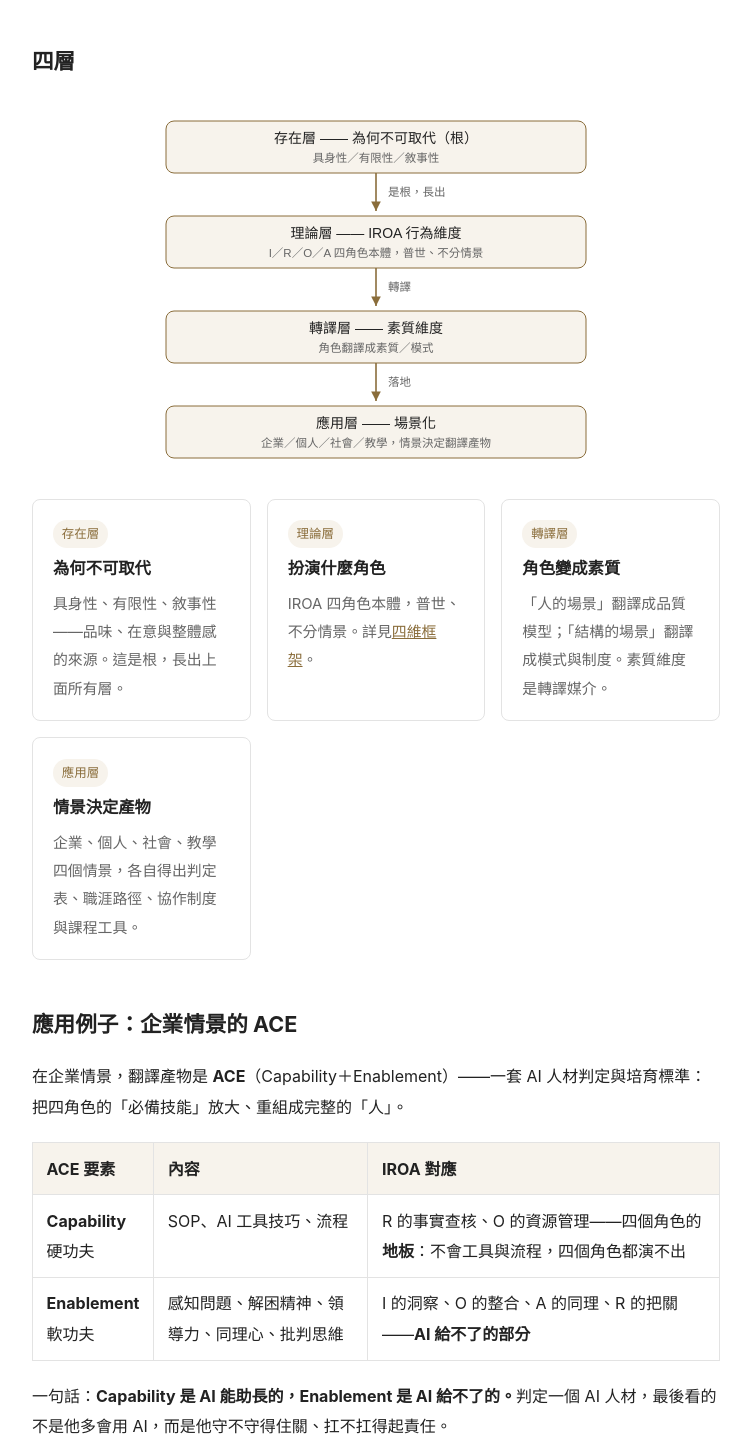
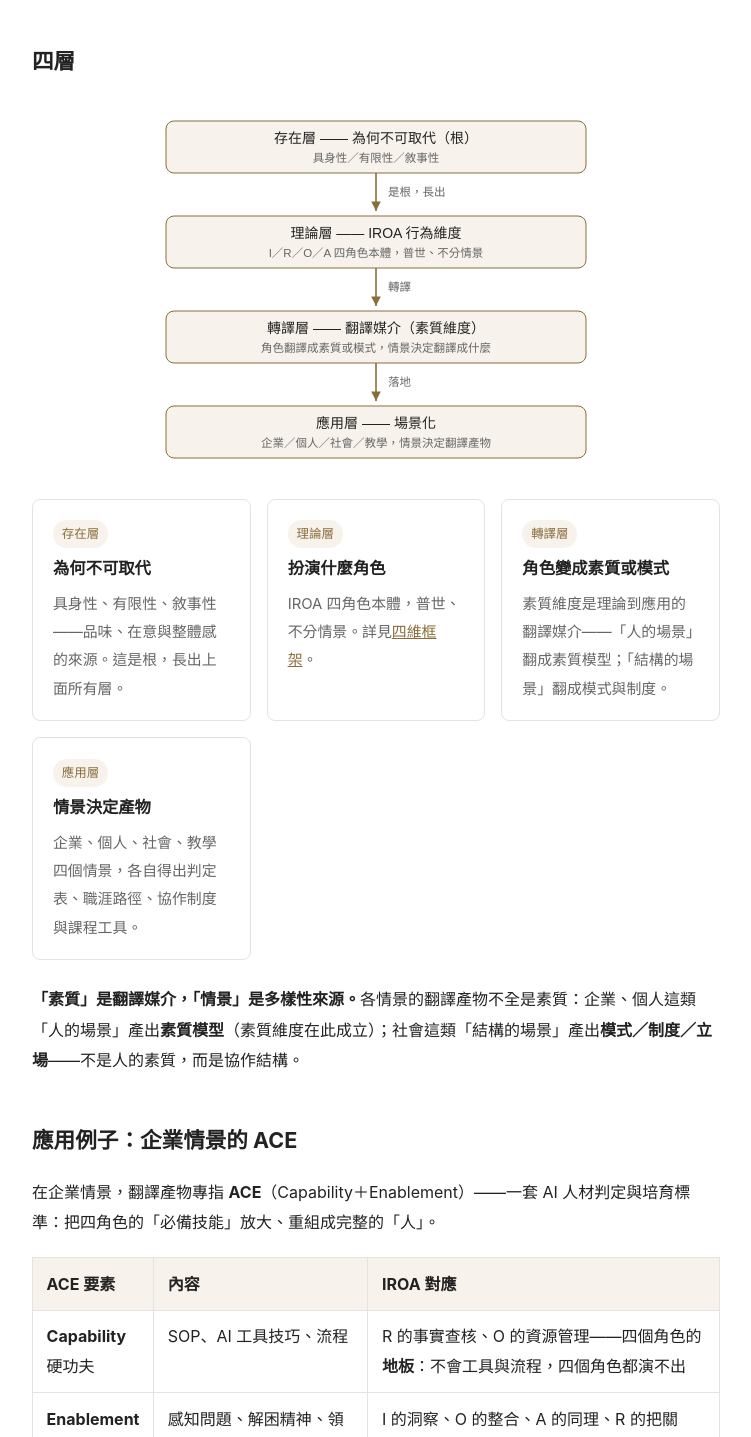
Before and after one commit to matthewkcmak/iroa, a plain HTML site: page architecture.html in a window 1280 px wide. Shown: the part 329-1766 px from the top of the page, without its empty margins (264-1015 px from the left). Drawn offline with Linux system fonts and the light colour scheme.

Commit message:
content: 四層架構頁拆開「翻譯媒介」與「翻譯產物」——素質維度在中、產物分流在情景後

```diff
--- a/architecture.html
+++ b/architecture.html
@@ -55,8 +55,8 @@
       <text x="260" y="127" font-size="14" fill="#222">理論層 —— IROA 行為維度</text>
       <text x="260" y="146" font-size="11.5" fill="#666">I／R／O／A 四角色本體，普世、不分情景</text>
       <rect x="50" y="200" width="420" height="52" rx="8" fill="#f7f3ec" stroke="#8a6d3b"></rect>
-      <text x="260" y="222" font-size="14" fill="#222">轉譯層 —— 素質維度</text>
-      <text x="260" y="241" font-size="11.5" fill="#666">角色翻譯成素質／模式</text>
+      <text x="260" y="222" font-size="14" fill="#222">轉譯層 —— 翻譯媒介（素質維度）</text>
+      <text x="260" y="241" font-size="11.5" fill="#666">角色翻譯成素質或模式，情景決定翻譯成什麼</text>
       <rect x="50" y="295" width="420" height="52" rx="8" fill="#f7f3ec" stroke="#8a6d3b"></rect>
       <text x="260" y="317" font-size="14" fill="#222">應用層 —— 場景化</text>
       <text x="260" y="336" font-size="11.5" fill="#666">企業／個人／社會／教學，情景決定翻譯產物</text>
@@ -86,8 +86,8 @@
     </div>
     <div class="card">
       <span class="status">轉譯層</span>
-      <h3>角色變成素質</h3>
-      <p>「人的場景」翻譯成品質模型；「結構的場景」翻譯成模式與制度。素質維度是轉譯媒介。</p>
+      <h3>角色變成素質或模式</h3>
+      <p>素質維度是理論到應用的翻譯媒介——「人的場景」翻成素質模型；「結構的場景」翻成模式與制度。</p>
     </div>
     <div class="card">
       <span class="status">應用層</span>
@@ -96,8 +96,10 @@
     </div>
   </div>
 
+  <p><strong>「素質」是翻譯媒介，「情景」是多樣性來源。</strong>各情景的翻譯產物不全是素質：企業、個人這類「人的場景」產出<strong>素質模型</strong>（素質維度在此成立）；社會這類「結構的場景」產出<strong>模式／制度／立場</strong>——不是人的素質，而是協作結構。</p>
+
   <h2>應用例子：企業情景的 ACE</h2>
-  <p>在企業情景，翻譯產物是 <strong>ACE</strong>（Capability＋Enablement）——一套 AI 人材判定與培育標準：把四角色的「必備技能」放大、重組成完整的「人」。</p>
+  <p>在企業情景，翻譯產物專指 <strong>ACE</strong>（Capability＋Enablement）——一套 AI 人材判定與培育標準：把四角色的「必備技能」放大、重組成完整的「人」。</p>
   <table>
     <tr><th>ACE 要素</th><th>內容</th><th>IROA 對應</th></tr>
     <tr><td><strong>Capability</strong><br>硬功夫</td><td>SOP、AI 工具技巧、流程</td><td>R 的事實查核、O 的資源管理——四個角色的<strong>地板</strong>：不會工具與流程，四個角色都演不出</td></tr>
```
